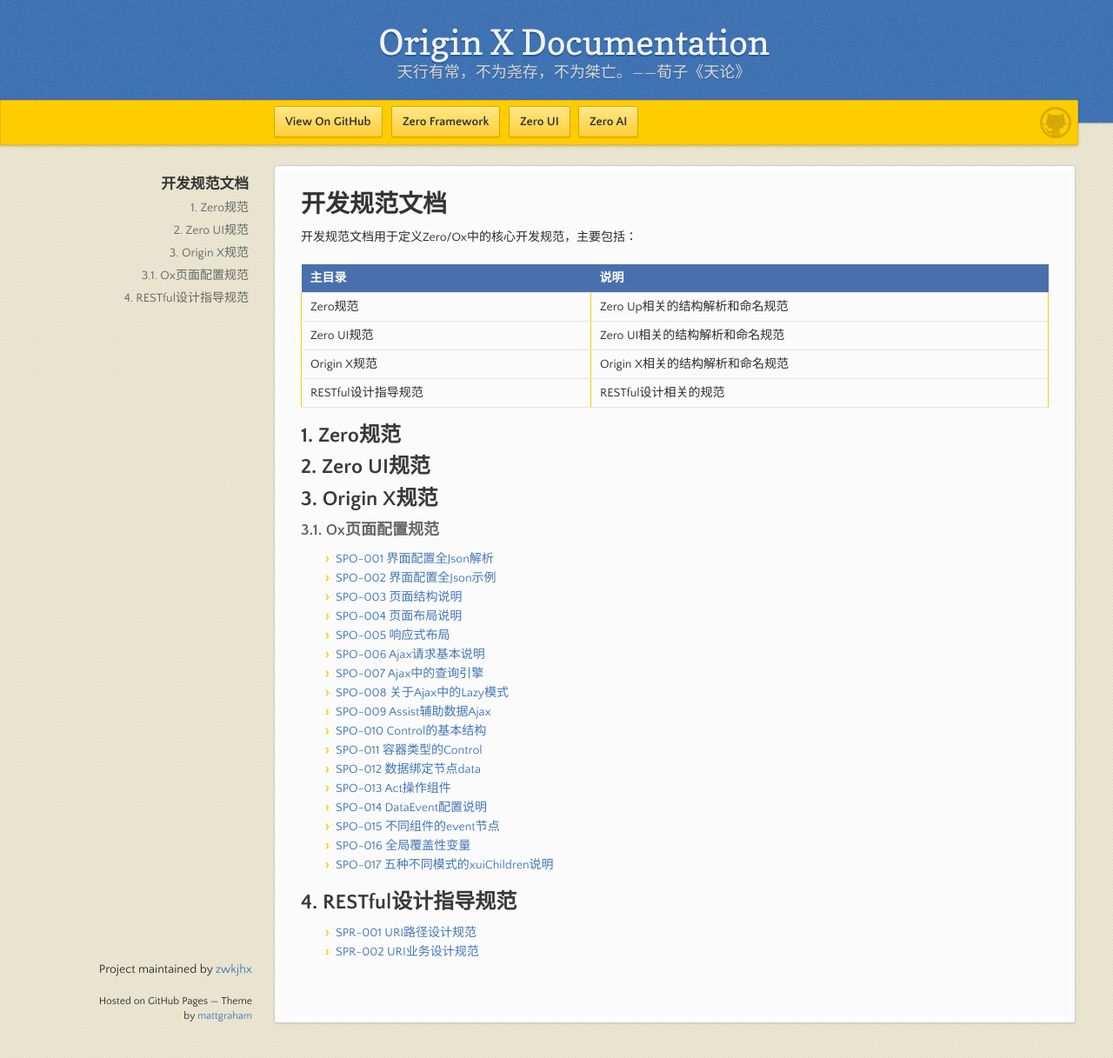
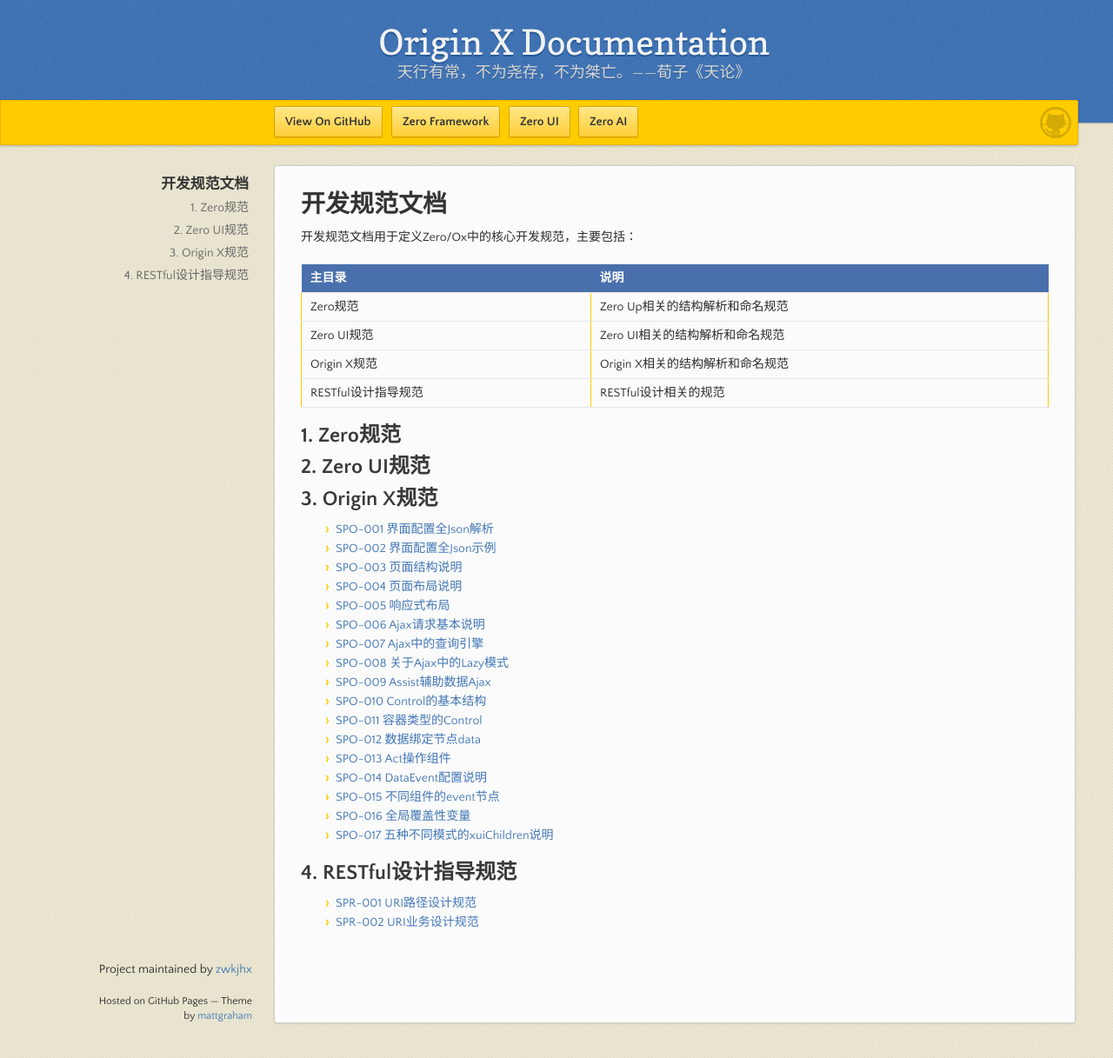
Before and after one commit to zwkjhx/ox-doc, a Jekyll site: the page built from specification/main.md, in a window 1280 px wide and 1217 px high. Shown: the whole window at 87% size. Built offline with Jekyll 4.4.1, drawn with Linux system fonts in a browser that asks for light colours; our own code applies the rules of GitHub Pages for plain Markdown files.

Commit message:
Updates specification/main.md
Auto commit by GitBook Editor

```diff
--- a/specification/main.md
+++ b/specification/main.md
@@ -14,8 +14,6 @@
 ## 2. Zero UI规范
 
 ## 3. Origin X规范
-
-### 3.1. Ox页面配置规范
 
 * [SPO-001 界面配置全Json解析](/specification/3-origin-xgui-fan/spo-001-jie-mian-pei-zhi-quan-json-jie-xi.html)
 * [SPO-002 界面配置全Json示例](/specification/3-origin-xgui-fan/spo-002-jie-mian-pei-zhi-quan-json-shi-li.html)
```
